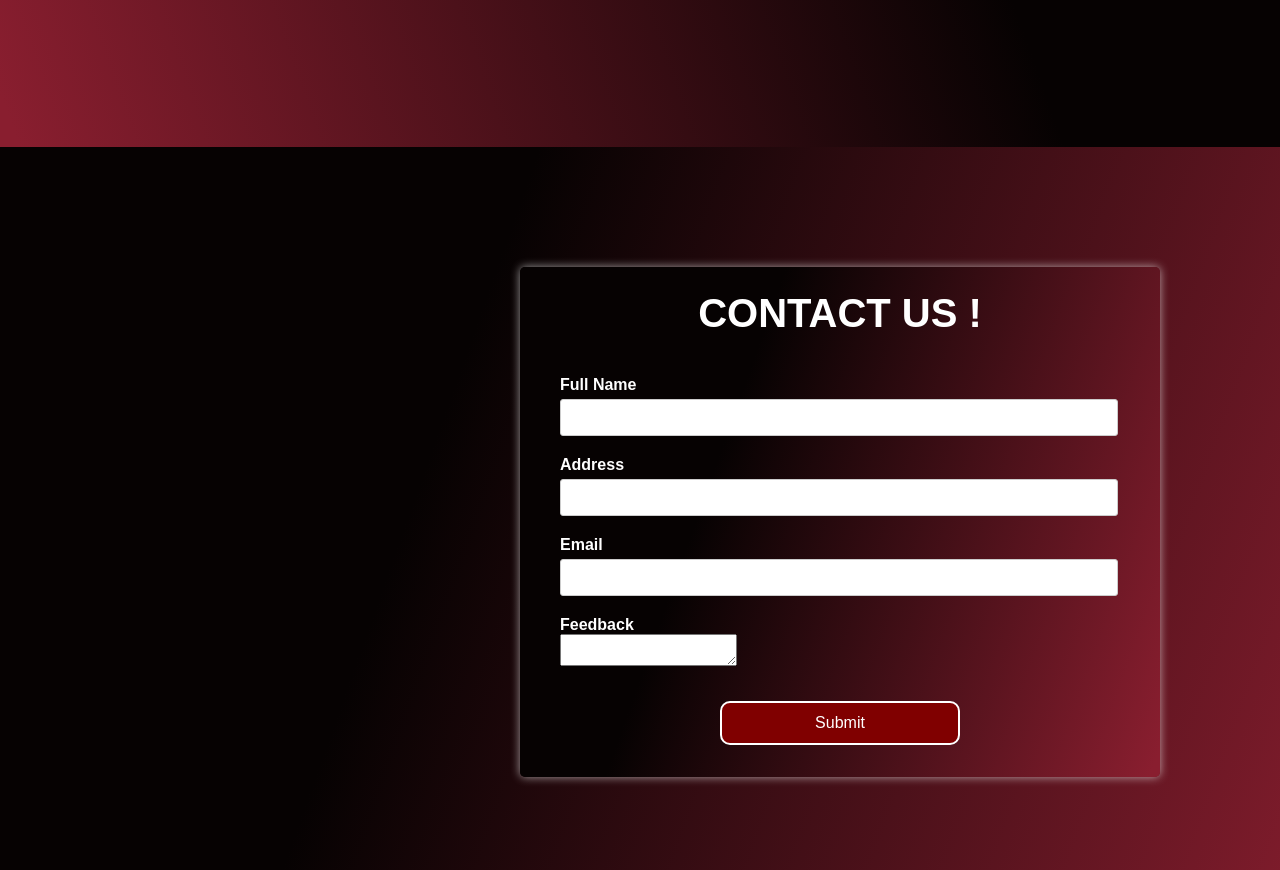
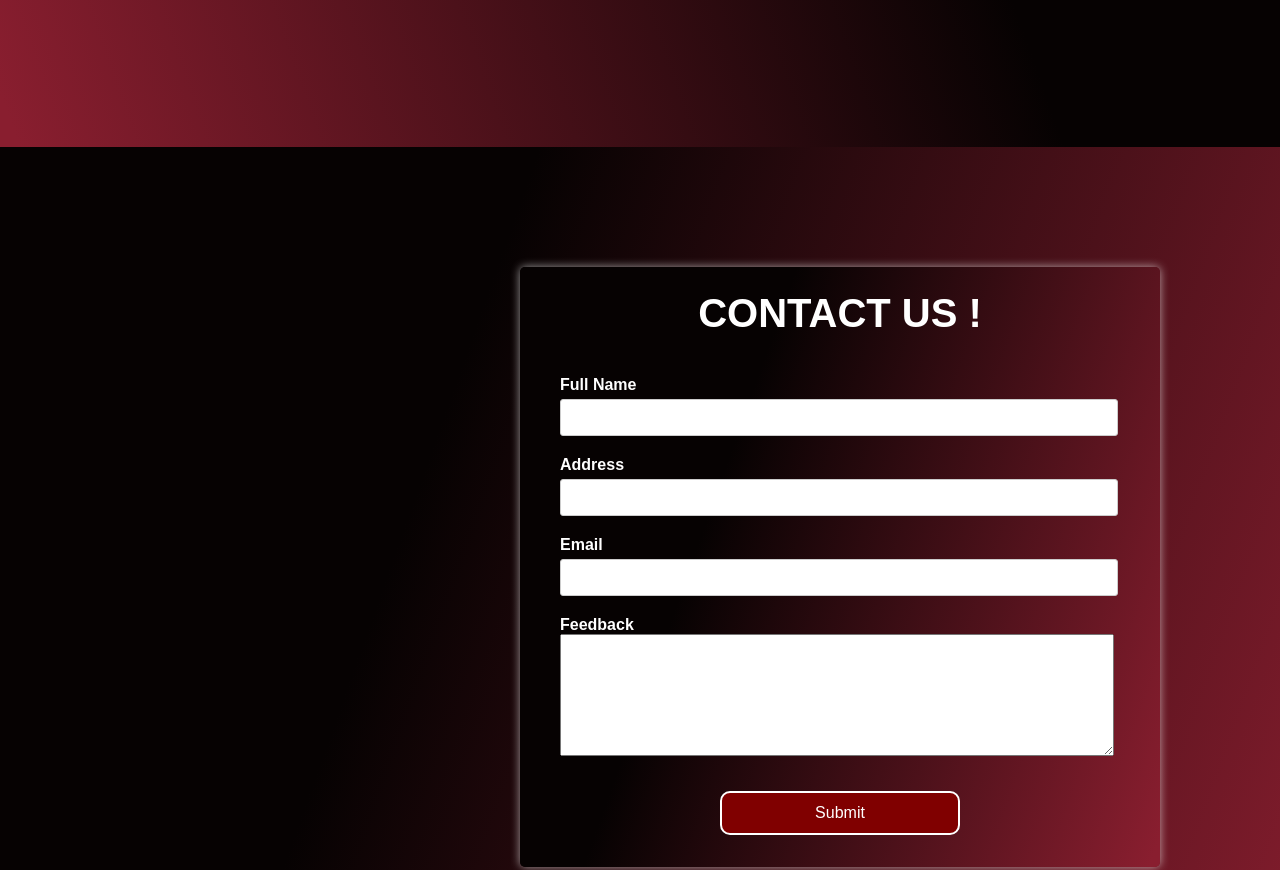
Before and after one commit to saqibbbbb/ideaforge, a plain HTML site: page index.html in a window 1280 px wide. Shown: the part 1478-2348 px from the top of the page. Drawn offline with Linux system fonts and the light colour scheme; a script that the page names is missing; a web font is replaced by a local one.

Commit message:
Update styles.css

```diff
--- a/css/styles.css
+++ b/css/styles.css
@@ -334,3 +334,7 @@ form {
     border-radius:10px;
     border: 2px solid white;
 }
+.feedback{
+    height: 15vh;
+    width: 69vh;
+}
```
